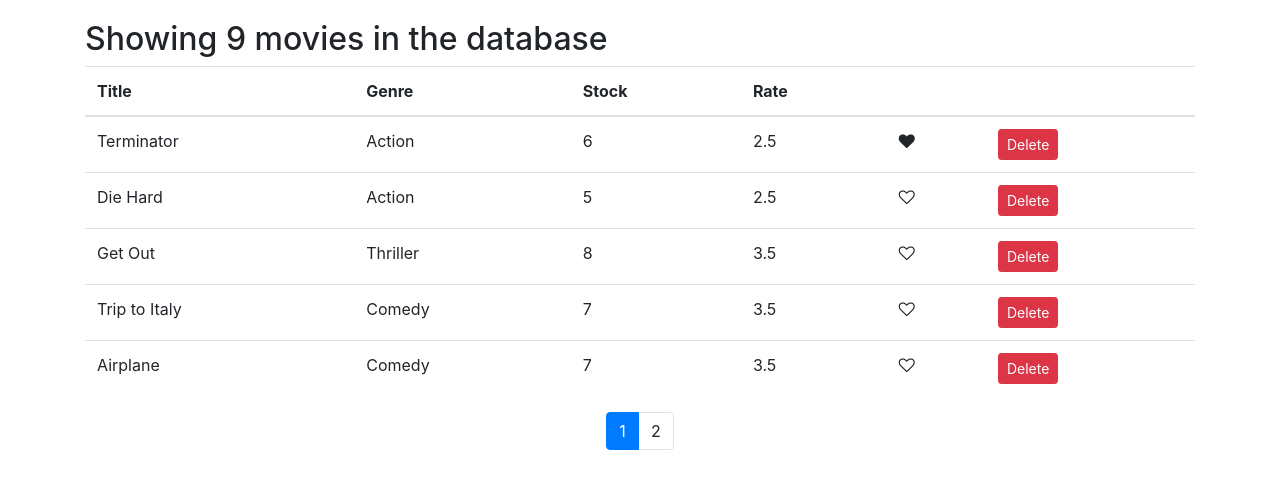
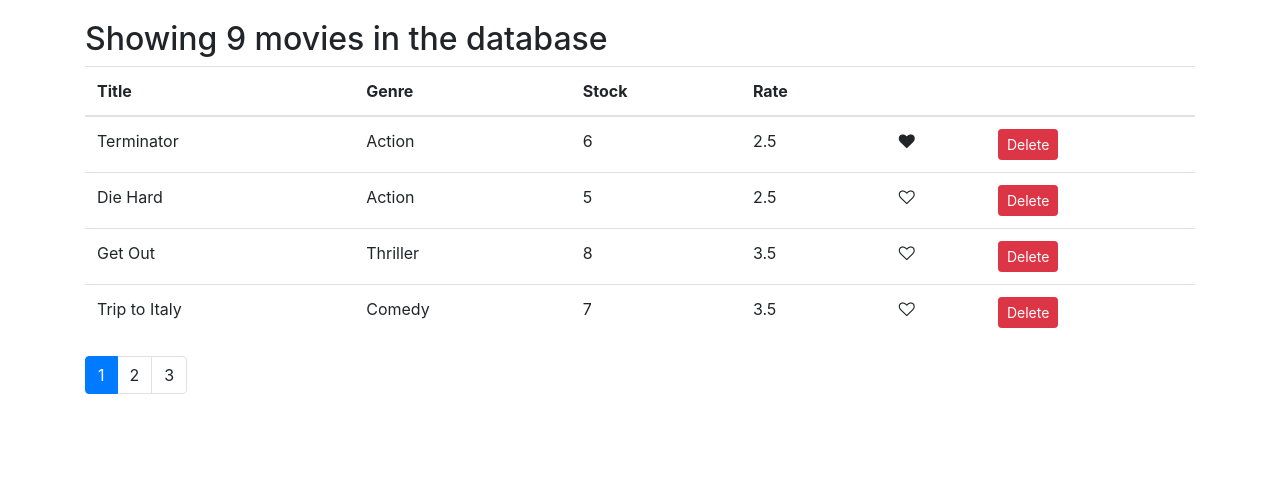
Before and after one commit to alexReshetnyak/react-basic, a React (Create React App) app in the folder vidly/: page /movies in a window 1280 px wide. Shown: the top 488 px of the page. Built offline with nearby package versions, Linux system fonts and the light colour scheme.

Commit message:
implemented Mosh pagination

```diff
--- /dev/null
+++ b/vidly/src/components/common/pagination2.jsx
@@ -0,0 +1,40 @@
+import React from "react";
+import _ from "lodash";
+import PropTypes from "prop-types";
+
+const Pagination = props => {
+  const { itemsCount, pageSize, onPageChange, currentPage } = props;
+  const pageCount = Math.ceil(itemsCount / pageSize);
+  if (pageCount === 1) {
+    return null;
+  }
+  const pages = _.range(1, pageCount + 1);
+  // console.log("Pages:", pages, pageCount);
+
+  return (
+    <nav>
+      <ul className="pagination">
+        {pages.map(page => (
+          <li
+            className={page === currentPage ? "page-item active" : "page-item"}
+            key={page}
+          >
+            <a className="page-link" onClick={() => onPageChange(page)}>
+              {page}
+            </a>
+          </li>
+        ))}
+      </ul>
+    </nav>
+  );
+};
+
+Pagination.propTypes = {
+  // * Types checking with props types in React docs
+  itemsCount: PropTypes.number.isRequired,
+  pageSize: PropTypes.number.isRequired,
+  onPageChange: PropTypes.number.isRequired,
+  currentPage: PropTypes.func.isRequired
+};
+
+export default Pagination;
--- a/vidly/src/components/movies.jsx
+++ b/vidly/src/components/movies.jsx
@@ -1,14 +1,18 @@
 import React, { Component } from "react";
 import { getMovies } from "../services/fakeMovieService";
 import Like from "./common/like";
-import Paginator from "./common/pagination";
+// import Paginator from "./common/pagination";
+import Pagination from "./common/pagination2";
+import { paginate } from "../utils/paginate";
 
-const ITEMS_ON_PAGE = 5;
+// const ITEMS_ON_PAGE = 5;
 
 class Movies extends Component {
   state = {
     movies: getMovies(),
-    moviesOnPage: []
+    // moviesOnPage: [],
+    pageSize: 4,
+    currentPage: 1
   };
 
   handleDeleteMovie = movie => {
@@ -25,12 +29,19 @@ class Movies extends Component {
     this.setState({ movies });
   };
 
-  handelPageChange = moviesOnPage => {
+  handlePageChange = moviesOnPage => {
     this.setState({ moviesOnPage });
   };
 
+  handlePageChange2 = page => {
+    this.setState({ currentPage: page });
+  };
+
   renderMoviesRows() {
-    return this.state.moviesOnPage.map((movie, index) => (
+    const { pageSize, currentPage, movies } = this.state;
+    const moviesPage = paginate(movies, currentPage, pageSize);
+
+    return moviesPage.map((movie, index) => (
       <tr key={movie._id}>
         <td>{movie.title}</td>
         <td>{movie.genre.name}</td>
@@ -53,6 +64,7 @@ class Movies extends Component {
 
   render() {
     const { length: MovieCount } = this.state.movies;
+    const { pageSize, currentPage } = this.state;
 
     if (!MovieCount) {
       return <h2>There are no movies in the database.</h2>;
@@ -74,10 +86,16 @@ class Movies extends Component {
           </thead>
           <tbody>{this.renderMoviesRows()}</tbody>
         </table>
-        <Paginator
+        {/* <Paginator
           itemsList={this.state.movies}
           itemsOnPage={ITEMS_ON_PAGE}
-          onPageChange={items => this.handelPageChange(items)}
+          onPageChange={items => this.handlePageChange(items)}
+        /> */}
+        <Pagination
+          itemsCount={MovieCount}
+          pageSize={pageSize}
+          currentPage={currentPage}
+          onPageChange={this.handlePageChange2}
         />
       </React.Fragment>
     );
--- /dev/null
+++ b/vidly/src/utils/paginate.js
@@ -0,0 +1,11 @@
+import _ from "lodash";
+
+export function paginate(items, pageNumber, pageSize) {
+  const startIndex = (pageNumber - 1) * pageSize;
+  return _(items)
+    .slice(startIndex)
+    .take(pageSize)
+    .value();
+  // _.slice(items, startIndex);
+  // _.take()
+}
```
Also changed, not shown: 1 other file (tests, documents, lock files or other folders).
